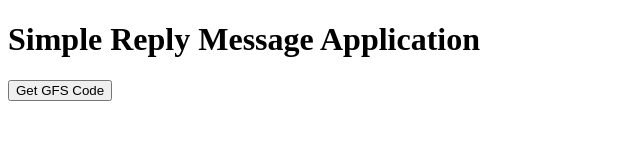
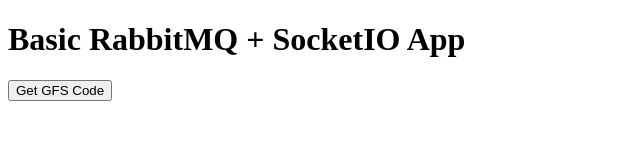
Before and after one commit to zechtz/NodeRabbit, a website: page index.html in a window 1280 px wide. Shown: the whole page, without its empty margins (0-640 px from the left). Drawn offline with nearby package versions, Linux system fonts and the light colour scheme; no server answers.

Commit message:
Change the header

```diff
--- a/index.html
+++ b/index.html
@@ -1,7 +1,7 @@
 <!DOCTYPE html>
 <html>
   <body>
-    <h1>Simple Reply Message Application</h1>
+    <h1>Basic RabbitMQ + SocketIO App</h1>
     <button id="gfs_button">Get GFS Code</button>
     <script src="/socket.io/socket.io.js"></script>
 
```
